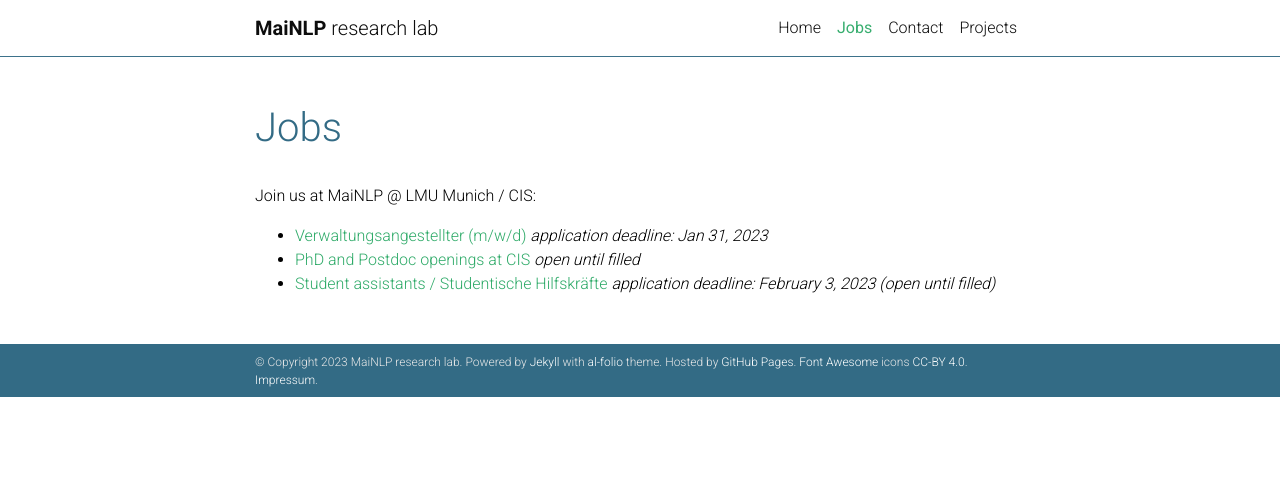
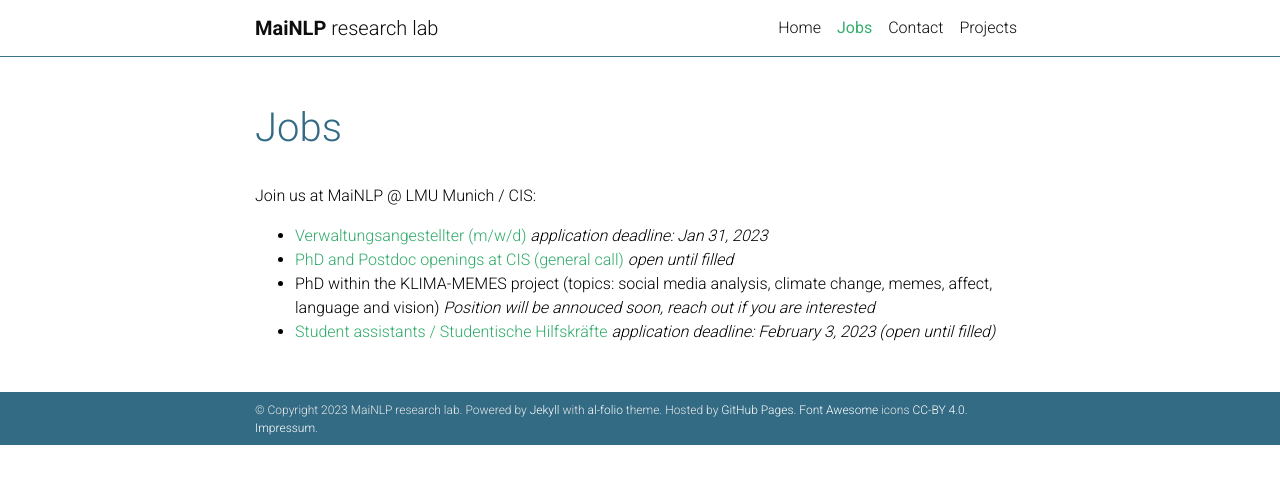
Before and after one commit to mainlp/mainlp.github.io, a Jekyll site: the page built from _pages/jobs.md, in a window 1280 px wide. Shown: the top 484 px of the page. Built offline with Jekyll 4.4.1, drawn with Linux system fonts in a browser that asks for light colours; comment, search, counter and statistics services are not loaded; a style sheet for code colours, icons or effects is not loaded.

Commit message:
Update jobs.md

```diff
--- a/_pages/jobs.md
+++ b/_pages/jobs.md
@@ -10,5 +10,6 @@ nav_order: 4
 Join us at MaiNLP @ LMU Munich / CIS:
 
 - [Verwaltungsangestellter (m/w/d)](https://job-portal.lmu.de/jobposting/7f056e2028e23d3de0c6d658fedae33f0c2a1ff50) *application deadline: Jan 31, 2023*
-- [PhD and Postdoc openings at CIS](https://www.cis.lmu.de/web/jobs2022.html) *open until filled*
+- [PhD and Postdoc openings at CIS (general call)](https://www.cis.lmu.de/web/jobs2022.html) *open until filled*
+- PhD within the KLIMA-MEMES project (topics: social media analysis, climate change, memes, affect, language and vision) *Position will be annouced soon, reach out if you are interested*
 - [Student assistants / Studentische Hilfskräfte](content/Studentische_Hilfskraft.pdf) *application deadline: February 3, 2023 (open until filled)*
```
